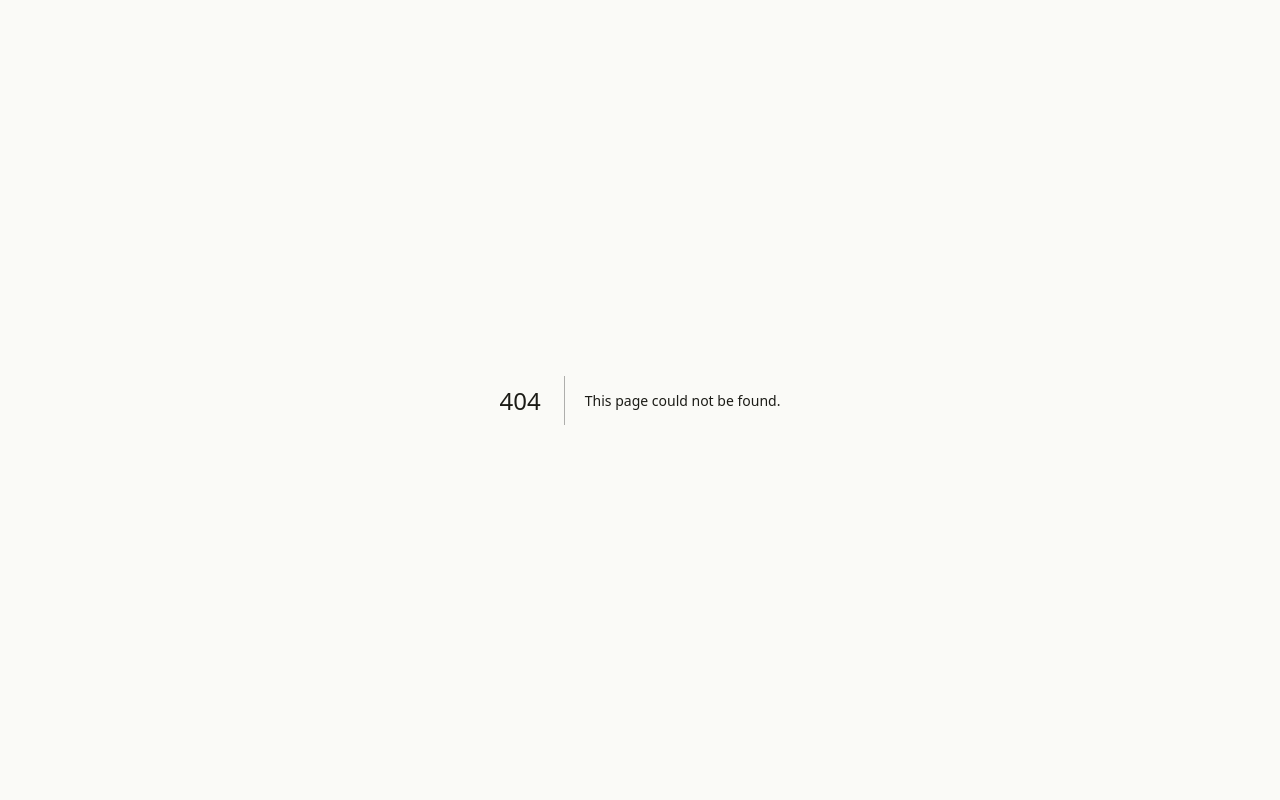
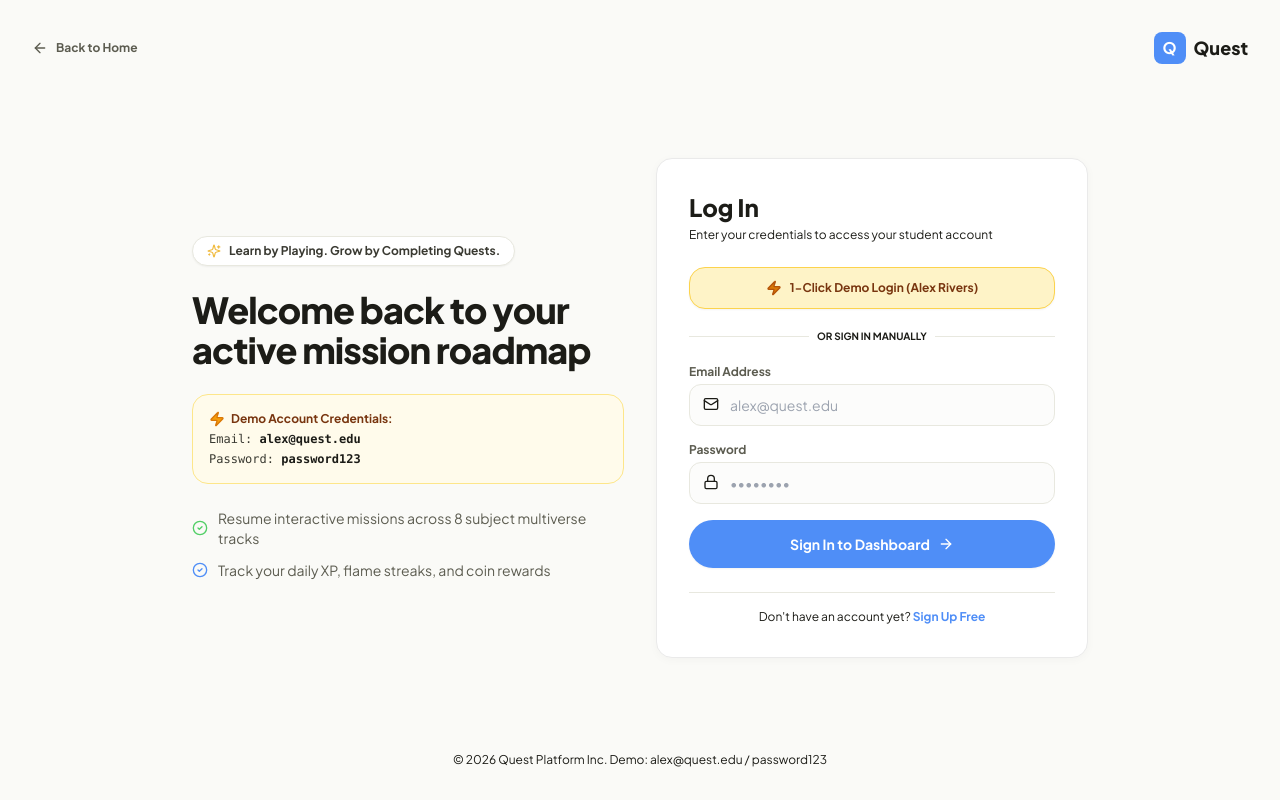
Before and after one commit to vidhisingh24/Quest_Deck, a Next.js app: page /login in a window 1280 px wide. Before the commit this address had no page. Built offline with nearby package versions, Linux system fonts and the light colour scheme.

Commit message:
Implement login page

```diff
--- /dev/null
+++ b/src/app/login/page.tsx
@@ -0,0 +1,200 @@
+'use client';
+
+import React, { useState } from 'react';
+import Link from 'next/link';
+import { useRouter } from 'next/navigation';
+import { motion } from 'framer-motion';
+import { Mail, Lock, ArrowRight, Sparkles, CheckCircle2, ArrowLeft, Zap } from 'lucide-react';
+import { UserProfile } from '@/lib/types';
+import { setStoredUser, setAuthToken } from '@/lib/storage';
+
+export default function LoginPage() {
+  const router = useRouter();
+  const [email, setEmail] = useState('');
+  const [password, setPassword] = useState('');
+  const [loading, setLoading] = useState(false);
+  const [error, setError] = useState('');
+
+  const handleLoginUser = (userEmail: string, userName: string = 'Alex Rivers') => {
+    setLoading(true);
+    setTimeout(() => {
+      setLoading(false);
+      const mockUser: UserProfile = {
+        id: `usr_${Date.now()}`,
+        name: userName,
+        email: userEmail,
+        avatar: 'https://images.unsplash.com/photo-1534528741775-53994a69daeb?auto=format&fit=crop&w=150&q=80',
+        level: 3,
+        xp: 1450,
+        coins: 140,
+        streak: 5,
+        lastStudyDate: new Date().toISOString(),
+        careerGoal: 'Full Stack & Cyber Specialist',
+        skillLevel: 'Intermediate',
+        dailyStudyTime: 30,
+        learningStyle: 'Interactive Simulators',
+        interests: ['Networking', 'Cybersecurity', 'Web Dev', 'AI & Machine Learning'],
+        isOnboarded: true,
+      };
+
+      setStoredUser(mockUser);
+      setAuthToken(`jwt_mock_token_${Date.now()}`);
+      router.push('/');
+    }, 600);
+  };
+
+  const handleSubmit = (e: React.FormEvent) => {
+    e.preventDefault();
+    setError('');
+    if (!email || !password) {
+      setError('Please fill in your email and password.');
+      return;
+    }
+    handleLoginUser(email, email.split('@')[0]);
+  };
+
+  const handleDemoLogin = () => {
+    setEmail('alex@quest.edu');
+    setPassword('password123');
+    handleLoginUser('alex@quest.edu', 'Alex Rivers (Demo)');
+  };
+
+  return (
+    <div className="min-h-screen bg-[#FAFAF7] flex flex-col justify-between p-4 sm:p-8">
+      {/* Top Header */}
+      <div className="max-w-7xl mx-auto w-full flex items-center justify-between">
+        <Link href="/" className="flex items-center gap-2 text-xs font-bold text-warm-700 hover:text-sky transition-colors">
+          <ArrowLeft className="w-4 h-4" />
+          <span>Back to Home</span>
+        </Link>
+
+        <div className="flex items-center gap-2">
+          <div className="w-8 h-8 rounded-lg bg-sky text-white font-bold flex items-center justify-center">
+            Q
+          </div>
+          <span className="font-extrabold text-warm-900 text-lg">Quest</span>
+        </div>
+      </div>
+
+      {/* Main Login Card */}
+      <div className="max-w-4xl mx-auto w-full grid grid-cols-1 md:grid-cols-2 gap-8 items-center my-8">
+        {/* Left Side: Brand Value Proposition */}
+        <motion.div initial={{ opacity: 0, x: -20 }} animate={{ opacity: 1, x: 0 }} className="space-y-6">
+          <div className="inline-flex items-center gap-2 px-3.5 py-1.5 rounded-full bg-white border border-warm-200 shadow-sm">
+            <Sparkles className="w-3.5 h-3.5 text-accent-dark" />
+            <span className="text-xs font-bold text-warm-800">Learn by Playing. Grow by Completing Quests.</span>
+          </div>
+
+          <h1 className="text-3xl sm:text-4xl font-extrabold text-warm-900 tracking-tight leading-tight">
+            Welcome back to your active mission roadmap
+          </h1>
+
+          {/* Quick Demo Credentials Callout Box */}
+          <div className="p-4 rounded-2xl bg-amber-50 border border-amber-200 text-warm-800 text-xs space-y-1">
+            <p className="font-bold text-amber-900 flex items-center gap-1.5">
+              <Zap className="w-4 h-4 text-amber-600 fill-amber-500" />
+              <span>Demo Account Credentials:</span>
+            </p>
+            <p className="font-mono">Email: <span className="font-bold text-warm-900">alex@quest.edu</span></p>
+            <p className="font-mono">Password: <span className="font-bold text-warm-900">password123</span></p>
+          </div>
+
+          <div className="space-y-3 text-xs sm:text-sm text-warm-700">
+            <div className="flex items-center gap-2.5">
+              <CheckCircle2 className="w-4 h-4 text-mint shrink-0" />
+              <span>Resume interactive missions across 8 subject multiverse tracks</span>
+            </div>
+            <div className="flex items-center gap-2.5">
+              <CheckCircle2 className="w-4 h-4 text-sky shrink-0" />
+              <span>Track your daily XP, flame streaks, and coin rewards</span>
+            </div>
+          </div>
+        </motion.div>
+
+        {/* Right Side: Form Card */}
+        <motion.div initial={{ opacity: 0, x: 20 }} animate={{ opacity: 1, x: 0 }} className="quest-card p-6 sm:p-8 bg-white border border-warm-200 rounded-3xl shadow-float">
+          <h2 className="text-2xl font-extrabold text-warm-900 mb-1">Log In</h2>
+          <p className="text-xs text-warm-500 mb-6">Enter your credentials to access your student account</p>
+
+          {/* 1-Click Demo Login CTA */}
+          <button
+            onClick={handleDemoLogin}
+            disabled={loading}
+            className="w-full py-3 rounded-2xl bg-amber-100 hover:bg-amber-200 border border-amber-300 text-amber-900 font-bold text-xs shadow-sm transition-all flex items-center justify-center gap-2 cursor-pointer mb-5"
+          >
+            <Zap className="w-4 h-4 text-amber-700 fill-amber-600" />
+            <span>1-Click Demo Login (Alex Rivers)</span>
+          </button>
+
+          <div className="flex items-center gap-2 mb-5">
+            <div className="flex-1 h-px bg-warm-200" />
+            <span className="text-[10px] uppercase font-bold text-warm-400">or sign in manually</span>
+            <div className="flex-1 h-px bg-warm-200" />
+          </div>
+
+          {error && (
+            <div className="mb-4 p-3 rounded-xl bg-coral-light border border-coral text-coral-dark text-xs font-semibold text-center">
+              {error}
+            </div>
+          )}
+
+          <form onSubmit={handleSubmit} className="space-y-4">
+            <div>
+              <label className="block text-xs font-bold text-warm-700 mb-1">Email Address</label>
+              <div className="relative">
+                <Mail className="absolute left-3.5 top-3 w-4 h-4 text-warm-400" />
+                <input
+                  type="email"
+                  value={email}
+                  onChange={(e) => setEmail(e.target.value)}
+                  placeholder="alex@quest.edu"
+                  className="w-full pl-10 pr-4 py-2.5 rounded-xl border border-warm-200 focus:border-sky focus:outline-none text-sm text-warm-900 bg-warm-50/50"
+                />
+              </div>
+            </div>
+
+            <div>
+              <label className="block text-xs font-bold text-warm-700 mb-1">Password</label>
+              <div className="relative">
+                <Lock className="absolute left-3.5 top-3 w-4 h-4 text-warm-400" />
+                <input
+                  type="password"
+                  value={password}
+                  onChange={(e) => setPassword(e.target.value)}
+                  placeholder="••••••••"
+                  className="w-full pl-10 pr-4 py-2.5 rounded-xl border border-warm-200 focus:border-sky focus:outline-none text-sm text-warm-900 bg-warm-50/50"
+                />
+              </div>
+            </div>
+
+            <button
+              type="submit"
+              disabled={loading}
+              className="w-full py-3.5 rounded-full bg-sky hover:bg-sky-dark text-white font-bold text-sm shadow-sm transition-all flex items-center justify-center gap-2 cursor-pointer mt-6"
+            >
+              {loading ? (
+                <span>Authenticating...</span>
+              ) : (
+                <>
+                  <span>Sign In to Dashboard</span>
+                  <ArrowRight className="w-4 h-4" />
+                </>
+              )}
+            </button>
+          </form>
+
+          <div className="mt-6 pt-4 border-t border-warm-200 text-center text-xs text-warm-600">
+            Don't have an account yet?{' '}
+            <Link href="/signup" className="font-bold text-sky hover:underline">
+              Sign Up Free
+            </Link>
+          </div>
+        </motion.div>
+      </div>
+
+      <div className="text-center text-xs text-warm-400">
+        © {new Date().getFullYear()} Quest Platform Inc. Demo: alex@quest.edu / password123
+      </div>
+    </div>
+  );
+}
```
